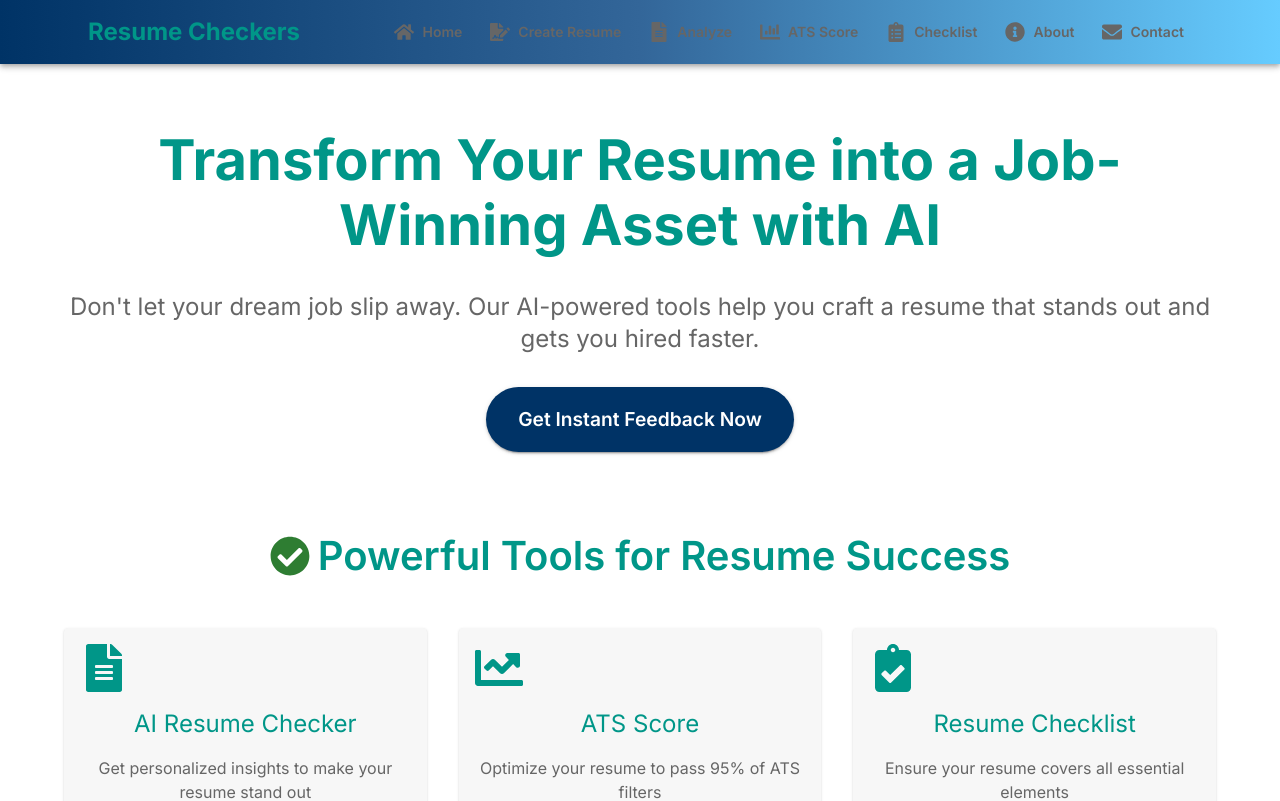
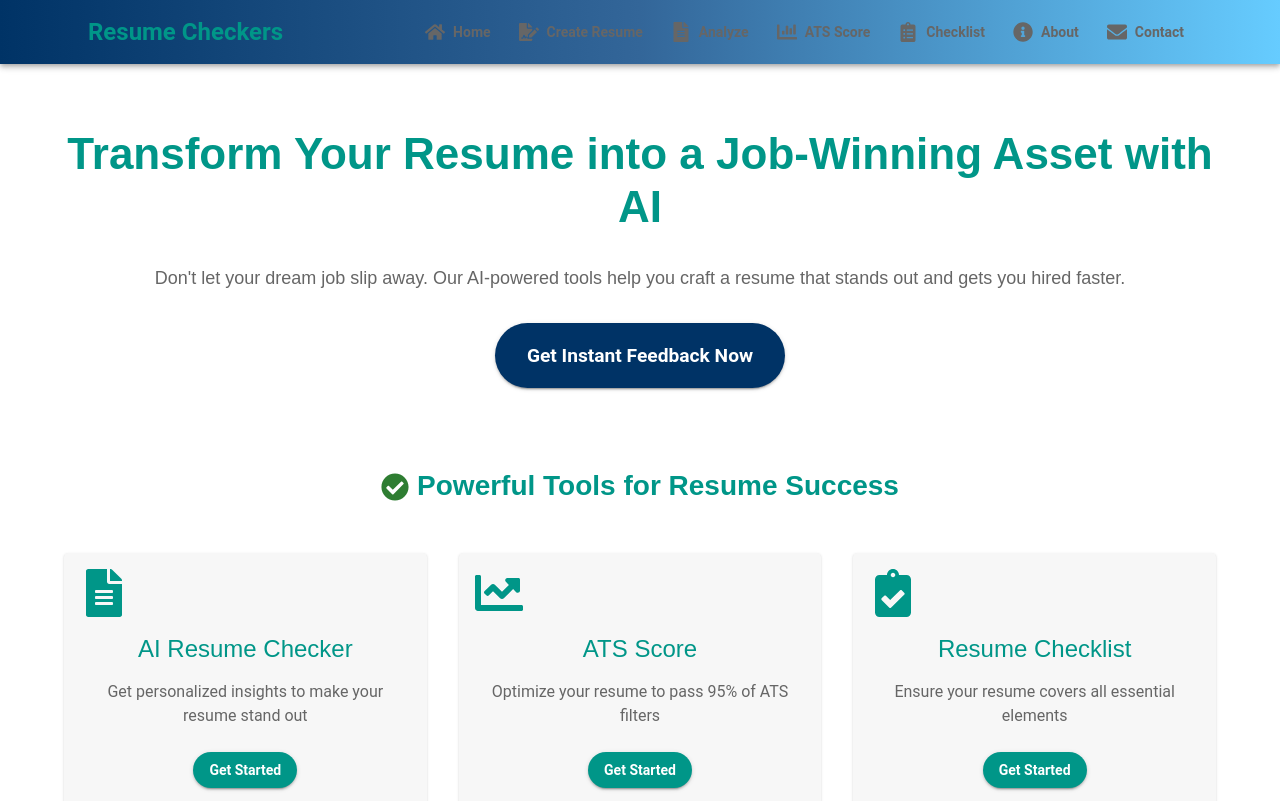
Before and after one commit to djubx/resume-analyzer, a Next.js app: page / in a window 1280 px wide. Shown: the top 801 px of the page. Built offline with nearby package versions, Linux system fonts and the light colour scheme.

Commit message:
Font update

```diff
--- a/src/app/page.tsx
+++ b/src/app/page.tsx
@@ -43,10 +43,10 @@ export default function Home() {
           transition={{ duration: 0.8 }}
         >
           <Box sx={{ textAlign: 'center', mb: 10 }}>
-            <Typography variant="h1" sx={{ mb: 4, color: 'primary.main', fontWeight: 'bold' }}>
+            <Typography variant="h0" sx={{ mb: 4, color: 'primary.main', fontWeight: 'bold' }}>
               Transform Your Resume into a Job-Winning Asset with AI
             </Typography>
-            <Typography variant="h5" sx={{ mb: 4, color: 'text.secondary' }}>
+            <Typography variant="h4" sx={{ mb: 4, color: 'text.secondary' }}>
               Don't let your dream job slip away. Our AI-powered tools help you craft a resume that stands out and gets you hired faster.
             </Typography>
             <Button
@@ -108,7 +108,7 @@ export default function Home() {
                   >
                     <CardContent sx={{ flexGrow: 1, textAlign: 'center' }}>
                       <Box sx={{ color: 'primary.main', fontSize: '3rem', mb: 2 }}>{feature.icon}</Box>
-                      <Typography variant="h5" component="h3" sx={{ mb: 2, color: 'primary.main' }}>
+                      <Typography variant="h3" component="h3" sx={{ mb: 2, color: 'primary.main' }}>
                         {feature.title}
                       </Typography>
                       <Typography variant="body1" color="text.secondary">
@@ -203,7 +203,7 @@ export default function Home() {
                 <Grid item xs={12} md={4} key={index}>
                   <Paper sx={{ p: 3, textAlign: 'center', bgcolor: 'background.paper' }}>
                     <Box sx={{ color: 'primary.main', fontSize: '2.5rem', mb: 2 }}>{item.icon}</Box>
-                    <Typography variant="h6" sx={{ mb: 1, color: 'primary.main' }}>{item.title}</Typography>
+                    <Typography variant="h4" sx={{ mb: 1, color: 'primary.main' }}>{item.title}</Typography>
                     <Typography variant="body2" color="text.secondary">{item.description}</Typography>
                   </Paper>
                 </Grid>
@@ -222,10 +222,10 @@ export default function Home() {
             <Typography variant="h3" sx={{ mb: 3, color: 'primary.main' }}>
               Ready to Supercharge Your Job Search?
             </Typography>
-            <Typography variant="h6" sx={{ mb: 2, color: 'text.secondary' }}>
+            <Typography variant="h4" sx={{ mb: 2, color: 'text.secondary' }}>
               Join over 10,000 professionals who've landed their dream jobs with our AI tools.
             </Typography>
-            <Typography variant="h5" sx={{ mb: 4, color: 'secondary.main', fontWeight: 'bold' }}>
+            <Typography variant="h3" sx={{ mb: 4, color: 'secondary.main', fontWeight: 'bold' }}>
               15,000+ resumes improved and counting!
             </Typography>
             <Button
@@ -247,7 +247,7 @@ export default function Home() {
         <Container>
           <Grid container spacing={4}>
             <Grid item xs={12} md={4}>
-              <Typography variant="h6" sx={{ mb: 2, color: 'primary.main' }}>Quick Links</Typography>
+              <Typography variant="h4" sx={{ mb: 2, color: 'primary.main' }}>Quick Links</Typography>
               <List>
                 <ListItem component={Link} href="/blog" sx={{ color: 'text.secondary', '&:hover': { color: 'primary.main' } }}>
                   Resume Tips Blog
@@ -261,7 +261,7 @@ export default function Home() {
               </List>
             </Grid>
             <Grid item xs={12} md={4}>
-              <Typography variant="h6" sx={{ mb: 2, color: 'primary.main' }}>Legal</Typography>
+              <Typography variant="h4" sx={{ mb: 2, color: 'primary.main' }}>Legal</Typography>
               <List>
                 <ListItem component={Link} href="/privacy" sx={{ color: 'text.secondary', '&:hover': { color: 'primary.main' } }}>
                   Privacy Policy
@@ -272,7 +272,7 @@ export default function Home() {
               </List>
             </Grid>
             <Grid item xs={12} md={4}>
-              <Typography variant="h6" sx={{ mb: 2, color: 'primary.main' }}>Connect With Us</Typography>
+              <Typography variant="h4" sx={{ mb: 2, color: 'primary.main' }}>Connect With Us</Typography>
               <Typography variant="body2" color="text.secondary">
                 Stay updated on the latest resume trends and job search tips.
               </Typography>
--- a/src/components/ATSScoreResult.tsx
+++ b/src/components/ATSScoreResult.tsx
@@ -118,7 +118,7 @@ const RenderSection = ({ title, content }: { title: string; content: any }) => {
           <Box sx={{ color: `${color}.main`, mr: 1 }}>
             {sectionIcons[title] || <FaChevronRight />}
           </Box>
-          <Typography variant="h6" sx={{ color: `${color}.main`, flexGrow: 1 }}>
+          <Typography variant="h4" sx={{ color: `${color}.main`, flexGrow: 1 }}>
             {title}
           </Typography>
           <motion.div
@@ -143,7 +143,7 @@ const RenderSection = ({ title, content }: { title: string; content: any }) => {
 export default function ATSScoreResult({ parsedData }: ATSScoreResultProps) {
   return (
     <Box sx={{ bgcolor: 'background.default', p: 3, borderRadius: 2 }}>
-      <Typography variant="h2" sx={{ mb: 4, textAlign: 'center', color: 'primary.main', fontWeight: 'bold' }}>
+      <Typography variant="h1" sx={{ mb: 4, textAlign: 'center', color: 'primary.main', fontWeight: 'bold' }}>
         ATS Parsed Resume Data
       </Typography>
       <motion.div
--- a/src/components/ResumeAnalysis.tsx
+++ b/src/components/ResumeAnalysis.tsx
@@ -37,7 +37,7 @@ export default function ResumeAnalysis({ result }: ResumeAnalysisProps) {
 
   return (
     <Box sx={{ width: '100%', color: 'text.primary' }}>
-      <Typography variant="h2" sx={{ mb: 3, color: 'primary.main', fontWeight: 'bold' }}>
+      <Typography variant="h1" sx={{ mb: 3, color: 'primary.main', fontWeight: 'bold' }}>
         Analysis Results
       </Typography>
 
@@ -47,7 +47,7 @@ export default function ResumeAnalysis({ result }: ResumeAnalysisProps) {
         transition={{ duration: 0.5 }}
       >
         <Box sx={{ mb: 4 }}>
-          <Typography variant="h3" sx={{
+          <Typography variant="h2" sx={{
             mb: 2,
             color: 'success.main',
             display: 'flex',
@@ -88,7 +88,7 @@ export default function ResumeAnalysis({ result }: ResumeAnalysisProps) {
         transition={{ duration: 0.5, delay: 0.2 }}
       >
         <Box sx={{ mb: 4 }}>
-          <Typography variant="h3" sx={{
+          <Typography variant="h2" sx={{
             mb: 2,
             color: 'warning.main',
             display: 'flex',
@@ -109,7 +109,7 @@ export default function ResumeAnalysis({ result }: ResumeAnalysisProps) {
                   <Paper sx={{ p: 2, bgcolor: 'background.paper' }}>
                     <Box sx={{ display: 'flex', alignItems: 'center', mb: 1, gap: 1 }}>
                       <FaExclamationTriangle style={{ color: theme.palette.warning.main }} />
-                      <Typography variant="h6" sx={{ color: 'primary.main' }}>
+                      <Typography variant="h4" sx={{ color: 'primary.main' }}>
                         {issue.type}
                       </Typography>
                     </Box>
@@ -140,10 +140,10 @@ export default function ResumeAnalysis({ result }: ResumeAnalysisProps) {
         transition={{ duration: 0.5, delay: 0.4 }}
       >
         <Paper sx={{ p: 3, mb: 4, bgcolor: 'background.paper' }}>
-          <Typography variant="h3" sx={{ mb: 1, color: 'primary.main' }}>
+          <Typography variant="h2" sx={{ mb: 1, color: 'primary.main' }}>
             Overall Score
           </Typography>
-          <Typography variant="h2" sx={{ color: 'primary.main', mb: 2, fontWeight: 'bold' }}>
+          <Typography variant="h1" sx={{ color: 'primary.main', mb: 2, fontWeight: 'bold' }}>
             {result.overallScore ?? 'N/A'}/100
           </Typography>
           <Button
@@ -166,7 +166,7 @@ export default function ResumeAnalysis({ result }: ResumeAnalysisProps) {
         transition={{ duration: 0.5, delay: 0.6 }}
       >
         <Paper sx={{ p: 3, bgcolor: 'background.paper' }}>
-          <Typography variant="h3" sx={{ mb: 2, color: 'success.main' }}>
+          <Typography variant="h2" sx={{ mb: 2, color: 'success.main' }}>
             Next Steps
           </Typography>
           <List>
--- /dev/null
+++ b/src/theme/theme.d.ts
@@ -0,0 +1,29 @@
+import '@mui/material/styles';
+import { TypographyProps } from '@mui/material/Typography';
+
+declare module '@mui/material/styles' {
+  interface TypographyVariants {
+    h0: React.CSSProperties;
+    body0: React.CSSProperties;
+    accent: React.CSSProperties;
+  }
+
+  interface TypographyVariantsOptions {
+    h0?: React.CSSProperties;
+    body0?: React.CSSProperties;
+    accent?: React.CSSProperties;
+  }
+}
+
+// Update the Typography's variant prop options
+declare module '@mui/material/Typography' {
+  interface TypographyPropsVariantOverrides {
+    h0: true;
+    body0: true;
+    accent: true;
+    h5: false;
+    h6: false;
+    subtitle1: false;
+    subtitle2: false;
+  }
+}
--- a/src/theme/theme.ts
+++ b/src/theme/theme.ts
@@ -28,25 +28,62 @@ const theme = createTheme({
     },
   },
   typography: {
-    fontFamily: '"Inter", "Roboto", "Helvetica", "Arial", sans-serif',
+    fontFamily: '"Roboto", "Arial", sans-serif',
+    h0: {
+      fontFamily: '"Poppins", sans-serif',
+      fontSize: '44px',
+      fontWeight: 700,
+      lineHeight: 1.2,
+    },
     h1: {
-      fontSize: '3.5rem',
+      fontFamily: '"Poppins", sans-serif',
+      fontSize: '32px',
       fontWeight: 700,
-      color: '#333333',
+      lineHeight: 1.2,
     },
     h2: {
-      fontSize: '2.5rem',
+      fontFamily: '"Poppins", sans-serif',
+      fontSize: '28px',
       fontWeight: 600,
-      color: '#333333',
+      lineHeight: 1.3,
     },
     h3: {
-      fontSize: '2rem',
-      fontWeight: 600,
-      color: '#333333',
+      fontFamily: '"Poppins", sans-serif',
+      fontSize: '24px',
+      fontWeight: 400,
+      lineHeight: 1.3,
+    },
+    h4: {
+      fontFamily: '"Poppins", sans-serif',
+      fontSize: '18px',
+      fontWeight: 400,
+      lineHeight: 1.4,
+    },
+    body0: {
+      fontFamily: '"Roboto", sans-serif',
+      fontSize: '18px',
+      fontWeight: 700,
+      lineHeight: 1.5,
+    },
+    body1: {
+      fontFamily: '"Roboto", sans-serif',
+      fontSize: '16px',
+      fontWeight: 400,
+      lineHeight: 1.5,
+    },
+    body2: {
+      fontFamily: '"Roboto", sans-serif',
+      fontSize: '14px',
+      fontWeight: 400,
+      lineHeight: 1.6,
+    },
+    accent: {
+      fontFamily: '"Source Sans Pro", sans-serif',
     },
     button: {
       textTransform: 'none',
       fontWeight: 600,
+      fontFamily: '"Roboto", sans-serif',
     },
   },
   components: {
@@ -82,6 +119,15 @@ const theme = createTheme({
         },
       },
     },
+    MuiTypography: {
+      defaultProps: {
+        variantMapping: {
+          h0: 'h1',
+          body0: 'p',
+          accent: 'span',
+        },
+      },
+    },
   },
 });
 
```
Also changed, not shown: src/app/create-resume/page.tsx (+10 -10 lines).
